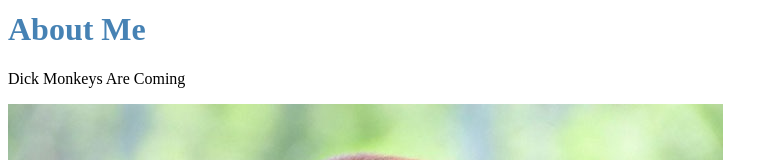
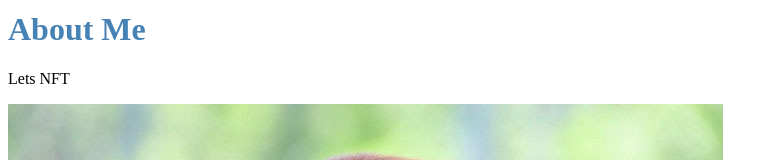
Before and after one commit to ltcheyan/fantastic-umbrella, a plain HTML site: page about.html in a window 1280 px wide. Shown: the part 132-292 px from the top of the page, without its empty margins (0-778 px from the left). Drawn offline with Linux system fonts and the light colour scheme.

Commit message:
Update about.html

```diff
--- a/about.html
+++ b/about.html
@@ -21,7 +21,7 @@
     <div class="page">
       <h1>About Me</h1>
       <p>
-        Dick Monkeys Are Coming
+        Lets NFT
       </p>
       <img src="images/Dick Monkey.jpeg" alt="Dick Monkeys are Coming" />
     </div>
```
